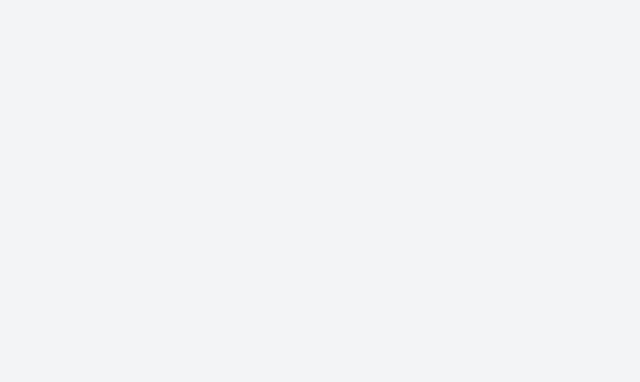
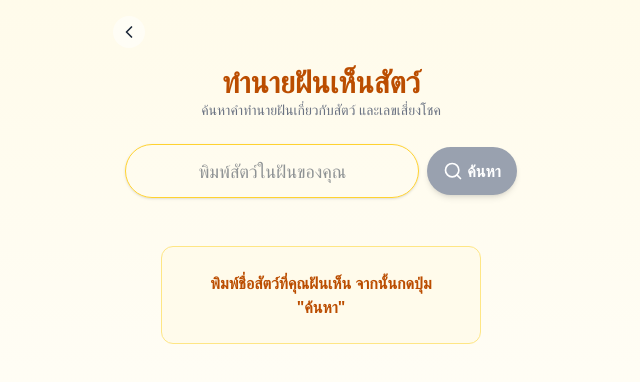
Before and after one commit to leo-nicha/horoscope-app, a React (Vite) app: page /dreamanimal in a window 1280 px wide. Before the commit this address had no page. Shown: the top 382 px of the page, without its empty margins (319-959 px from the left). Built offline with nearby package versions, Linux system fonts and the light colour scheme.

Commit message:
add dream animal

```diff
--- a/src/App.tsx
+++ b/src/App.tsx
@@ -10,6 +10,7 @@ import TarotHealth from './components/randomizers/TarotHealth';
 import MoonAge from './components/MoonAge';
 import FortuneSticks from './components/randomizers/FortuneSticks';
 import LuckyNumber from './components/randomizers/LuckyNumber';
+import DreamAnimal from './components/randomizers/DreamAnimal';
 
 const App: React.FC = () => {
   return (
@@ -25,6 +26,7 @@ const App: React.FC = () => {
         <Route path="/moonage" element={<MoonAge />} />
         <Route path="/fortunesticks" element={<FortuneSticks />} />
         <Route path="/luckyphone" element={<LuckyNumber />} />
+        <Route path="/dreamanimal" element={<DreamAnimal />} />
       </Routes>
     </div>
   );
--- a/src/components/LuckyList.tsx
+++ b/src/components/LuckyList.tsx
@@ -4,12 +4,12 @@ import { useNavigate } from "react-router-dom";
 
 const LuckyList: React.FC = () => {
     const items = [
-        { title: 'เบอร์มงคล', subtitle: 'เลขมงคง', imageUrl: '/phonenumber.jpg' },
+        { title: 'เบอร์โทรศัพท์', subtitle: 'เลขมงคง', imageUrl: '/phonenumber.jpg' },
     ];
 
     const navigate = useNavigate();
     const handleItemClick = (title: string) => {
-        if (title === 'เบอร์มงคล') {
+        if (title === 'เบอร์โทรศัพท์') {
             navigate(`/luckyphone`)
         }
     };
--- /dev/null
+++ b/src/components/ProphecyList.tsx
@@ -0,0 +1,32 @@
+import React from 'react';
+import ContentItem from './ContentItem';
+import { useNavigate } from "react-router-dom";
+
+const ProphecyList: React.FC = () => {
+  const items = [
+    { title: 'ฝันเห็นสัตว์', subtitle: 'ทำนายฝัน', imageUrl: '/dreamanimal.jpg' },
+  ];
+
+  const navigate = useNavigate();
+  const handleItemClick = (title: string) => {
+    if (title === 'ฝันเห็นสัตว์') {
+      navigate('/dreamanimal');
+    }
+  };
+
+  return (
+    <div className="flex-1 bg-gray-100 p-2">
+      {items.map((item) => (
+        <ContentItem
+          key={item.title}
+          title={item.title}
+          subtitle={item.subtitle}
+          imageUrl={item.imageUrl}
+          onClick={() => handleItemClick(item.title)}
+        />
+      ))}
+    </div>
+  );
+};
+
+export default ProphecyList;
--- a/src/components/navigation/SideNav.tsx
+++ b/src/components/navigation/SideNav.tsx
@@ -1,10 +1,11 @@
 import React, { useState } from "react";
-import { Moon, Clover, CalendarDays, Star } from "lucide-react";
+import { Moon, Clover, CalendarDays, Star, Fan } from "lucide-react";
 import ContentList from "../ContentList";
 import SideNavItem from "./SideNavItem";
 import CalanderList from "../CalanderList";
 import FortuneList from "../FortuneList";
 import LuckyList from "../LuckyList";
+import ProphecyList from "../ProphecyList";
 
 const SideNav: React.FC = () => {
   const [activeTab, setActiveTab] = useState("tarot");
@@ -34,6 +35,12 @@ const SideNav: React.FC = () => {
             onClick={() => setActiveTab("lucky")}
           />
           <SideNavItem
+            icon={<Fan />}
+            label="พยากรณ์"
+            active={activeTab === "prophecy"}
+            onClick={() => setActiveTab("prophecy")}
+          />
+          <SideNavItem
             icon={<CalendarDays />}
             label="ปฏิทิน"
             active={activeTab === "calendar"}
@@ -50,6 +57,8 @@ const SideNav: React.FC = () => {
 
         {activeTab === "lucky" && <LuckyList />}
 
+        {activeTab === "prophecy" && <ProphecyList />}
+
         {activeTab === "calendar" && <CalanderList />}
 
       </main>
--- /dev/null
+++ b/src/components/randomizers/DreamAnimal.tsx
@@ -0,0 +1,158 @@
+import React, { useState, useCallback } from "react";
+import { Loader2, ChevronLeftIcon, Search } from "lucide-react";
+import { useNavigate } from "react-router-dom";
+
+const API_URL = "https://dream-animal-api.vercel.app/dream_animal_135.json";
+
+interface DreamAnimalData {
+  id: number;
+  dream: string;
+  meaning: string;
+  luck: string; // ดี, เตือน, หรืออื่น ๆ
+  numbers: string[]; // ตัวเลขเสี่ยงโชค
+}
+
+const DreamAnimal: React.FC = () => {
+  const navigate = useNavigate();
+  const [query, setQuery] = useState("");
+  const [loading, setLoading] = useState(false);
+  const [results, setResults] = useState<DreamAnimalData[]>([]);
+  const [error, setError] = useState<string | null>(null);
+  const [isFocused, setIsFocused] = useState(false);
+
+  const handleSearch = useCallback(async () => {
+    if (!query.trim()) {
+      setError("กรุณาพิมพ์ชื่อสัตว์ที่คุณฝันเห็น");
+      return;
+    }
+
+    setLoading(true);
+    setError(null);
+    setResults([]);
+
+    try {
+      const response = await fetch(API_URL);
+      if (!response.ok) throw new Error("ไม่สามารถเชื่อมต่อ API ได้");
+
+      const data: DreamAnimalData[] = await response.json();
+
+      const found = data.filter((item) =>
+        item.dream.toLowerCase().includes(query.toLowerCase())
+      );
+
+      if (found.length === 0) {
+        setError(`ไม่พบผลลัพธ์สำหรับ "${query}"`);
+      } else {
+        setResults(found);
+      }
+    } catch (err: any) {
+      setError(err.message || "เกิดข้อผิดพลาดในการดึงข้อมูล");
+    } finally {
+      setLoading(false);
+    }
+  }, [query]);
+
+  return (
+    <div className="min-h-screen bg-linear-to-b from-amber-50 to-white flex flex-col items-center p-4 font-sans relative">
+      {/* ปุ่มกลับ */}
+      <div className="w-full max-w-md px-4 absolute top-4">
+        <div
+          onClick={() => navigate("/")}
+          className="w-8 h-8 flex items-center justify-center rounded-full bg-white/50 hover:bg-amber-100 cursor-pointer transition"
+        >
+          <ChevronLeftIcon className="h-5 w-5 text-gray-800" />
+        </div>
+      </div>
+
+      <header className="text-center mt-12 mb-6 w-full">
+        <h1 className="text-3xl font-extrabold text-amber-700 font-serif">
+          ทำนายฝันเห็นสัตว์
+        </h1>
+        <p className="text-sm text-gray-500">
+          ค้นหาคำทำนายฝันเกี่ยวกับสัตว์ และเลขเสี่ยงโชค
+        </p>
+      </header>
+
+      {/* ช่องค้นหา */}
+      <div className="w-full max-w-xs flex items-center justify-center gap-2 mb-6 ">
+        <input
+          type="text"
+          value={query}
+          onChange={(e) => setQuery(e.target.value)}
+          onFocus={() => setIsFocused(true)}
+          onBlur={() => setIsFocused(false)}
+          placeholder={isFocused ? "" : "พิมพ์สัตว์ในฝันของคุณ"}
+          className="grow px-4 py-3 border border-amber-300 rounded-full text-center text-lg text-gray-800 shadow-sm focus:outline-none focus:ring-2 focus:ring-amber-400 transition-all"
+        />
+        <button
+          onClick={handleSearch}
+          disabled={loading || !query.trim()}
+          className={`flex items-center justify-center px-4 py-3 rounded-full font-bold transition-all duration-300 shadow-md active:scale-95 ${loading || !query.trim()
+              ? "bg-gray-400 text-white cursor-not-allowed"
+              : "bg-amber-600 text-white hover:bg-amber-700"
+            }`}
+        >
+          {loading ? (
+            <Loader2 className="w-5 h-5 animate-spin" />
+          ) : (
+            <>
+              <Search className="w-5 h-5 mr-1" />
+              ค้นหา
+            </>
+          )}
+        </button>
+      </div>
+
+      {/* แสดงผล */}
+      <main className="w-full flex justify-center">
+        {error && (
+          <div className="p-3 bg-red-100 border border-red-300 text-red-700 rounded-md text-center text-sm">
+            {error}
+          </div>
+        )}
+
+        {!loading && !error && results.length > 0 && (
+          <div className="flex flex-col gap-4">
+            {results.map((item) => (
+              <div
+                key={item.id}
+                className="bg-white rounded-2xl shadow-md p-5 border border-amber-200 text-center"
+              >
+                <h2 className="text-xl font-bold text-amber-800 mb-2">
+                  ฝันเห็น: {item.dream}
+                </h2>
+
+                <p className="text-gray-700 leading-relaxed mb-3">
+                  {item.meaning}
+                </p>
+
+                <p
+                  className={`font-semibold mb-2 ${item.luck.includes("ดี")
+                      ? "text-green-700"
+                      : "text-red-600"
+                    }`}
+                >
+                  ประเภทของฝัน: {item.luck}
+                </p>
+
+                <p className="text-amber-700 font-bold text-lg">
+                  เลขเสี่ยงโชค: {item.numbers[0]},{item.numbers[1]},{item.numbers[2]}
+                </p>
+              </div>
+            ))}
+          </div>
+        )}
+
+        {!results.length && !loading && !error && (
+          <div className="text-center font-bold p-6 bg-amber-50 rounded-xl border border-amber-200 mt-6 max-w-xs">
+            <p className="text-base text-amber-700">
+              พิมพ์ชื่อสัตว์ที่คุณฝันเห็น จากนั้นกดปุ่ม "ค้นหา"
+            </p>
+          </div>
+        )}
+      </main>
+    </div>
+  );
+};
+
+export default DreamAnimal;
--- a/src/components/randomizers/LuckyNumber.tsx
+++ b/src/components/randomizers/LuckyNumber.tsx
@@ -98,8 +98,8 @@ const LuckyNumber: React.FC = () => {
                     type="text"
                     value={phone}
                     onChange={handleChange}
-                    onFocus={() => setIsFocused(true)}    // เมื่อกด (focus) ให้ placeholder หาย
-                    onBlur={() => setIsFocused(false)}    // เมื่อออกจากช่อง ให้ placeholder กลับมา
+                    onFocus={() => setIsFocused(true)}
+                    onBlur={() => setIsFocused(false)}
                     placeholder={isFocused ? "" : "กรอกหมายเลขโทรศัพท์ (10 หลัก)"}
                     className={`w-full px-4 py-3 border rounded-full text-center text-lg text-gray-800 shadow-sm focus:outline-none focus:ring-2 transition-all ${phone.length === 10 && !phone.startsWith("0")
                             ? "border-red-300 focus:ring-red-300"
```
Also changed, not shown: public/dreamanimal.jpg (added).
